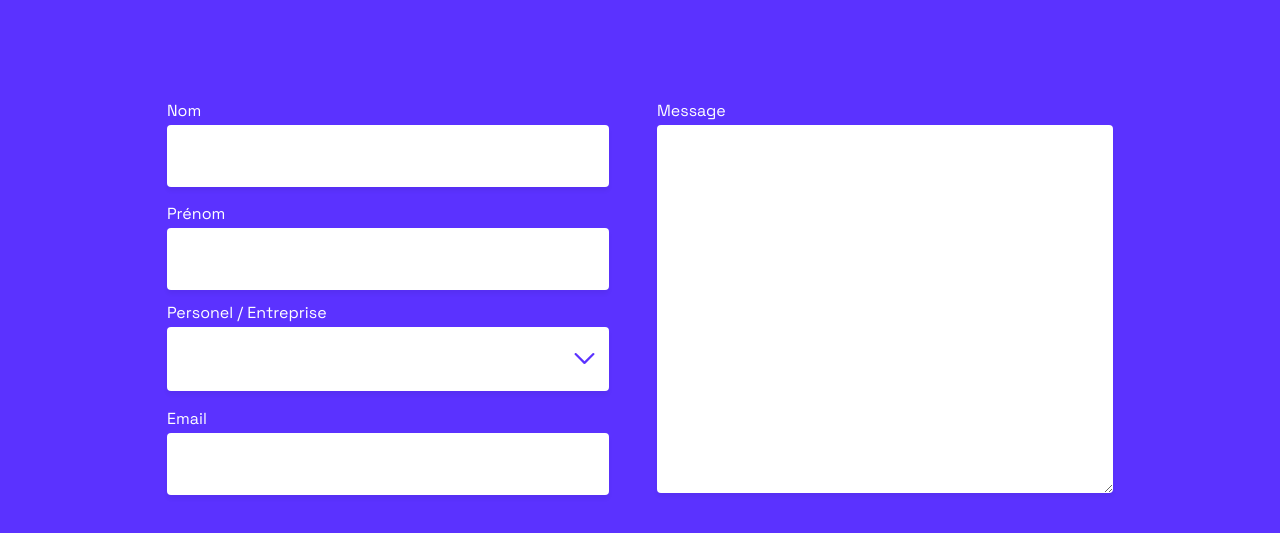
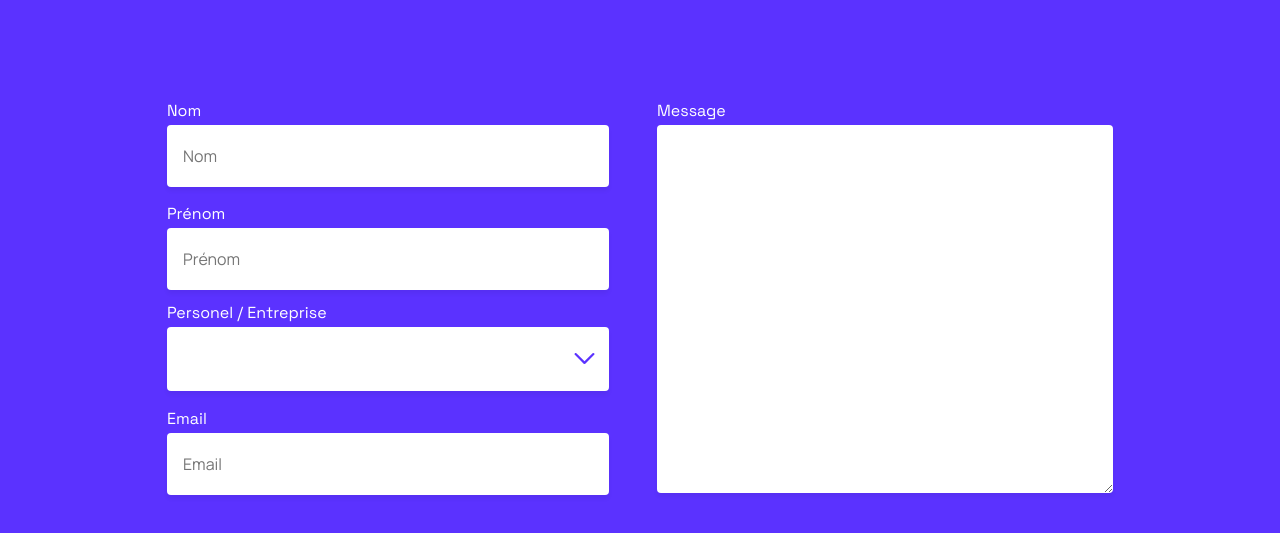
Before and after one commit to moumoujah/P10-Debuggez-une-application-React, a React (Create React App) app: page / in a window 1280 px wide. Shown: the part 5450-5983 px from the top of the page. Built offline with nearby package versions, Linux system fonts and the light colour scheme.

Commit message:
fix: add gield types email for form contact

```diff
--- a/src/components/Field/index.js
+++ b/src/components/Field/index.js
@@ -5,6 +5,7 @@ import "./style.scss";
 export const FIELD_TYPES = {
   INPUT_TEXT: 1,
   TEXTAREA: 2,
+  EMAIL : 3,
 };
 
 const Field = ({ type = FIELD_TYPES.INPUT_TEXT, label, name, placeholder }) => {
@@ -23,6 +24,17 @@ const Field = ({ type = FIELD_TYPES.INPUT_TEXT, label, name, placeholder }) => {
       break;
     case FIELD_TYPES.TEXTAREA:
       component = <textarea name={name} data-testid="field-testid"  required/>;
+      break;
+      case FIELD_TYPES.EMAIL:
+      component = (
+        <input
+          type="email"
+          name={name}
+          placeholder={placeholder}
+          data-testid="field-testid"
+          required
+        />
+      );
       break;
     default:
       component = (
--- a/src/containers/Form/index.js
+++ b/src/containers/Form/index.js
@@ -28,8 +28,8 @@ const Form = ({ onSuccess, onError }) => {
     <form onSubmit={sendContact}>
       <div className="row">
         <div className="col">
-          <Field placeholder="" label="Nom" name="Nom"/>
-          <Field placeholder="" label="Prénom" name="Prénom" />
+          <Field placeholder="Nom" label="Nom" name="Nom"/>
+          <Field placeholder="Prénom" label="Prénom" name="Prénom" />
           <Select
             selection={["Personel", "Entreprise"]}
             onChange={() => null}
@@ -37,7 +37,11 @@ const Form = ({ onSuccess, onError }) => {
             type="large"
             titleEmpty
           />
-          <Field placeholder="" label="Email" />
+          <Field
+          placeholder="Email"
+          label="Email"
+          type={FIELD_TYPES.EMAIL}
+          />
           <Button type={BUTTON_TYPES.SUBMIT} disabled={sending}>
             {sending ? "En cours" : "Envoyer"}
           </Button>
```
